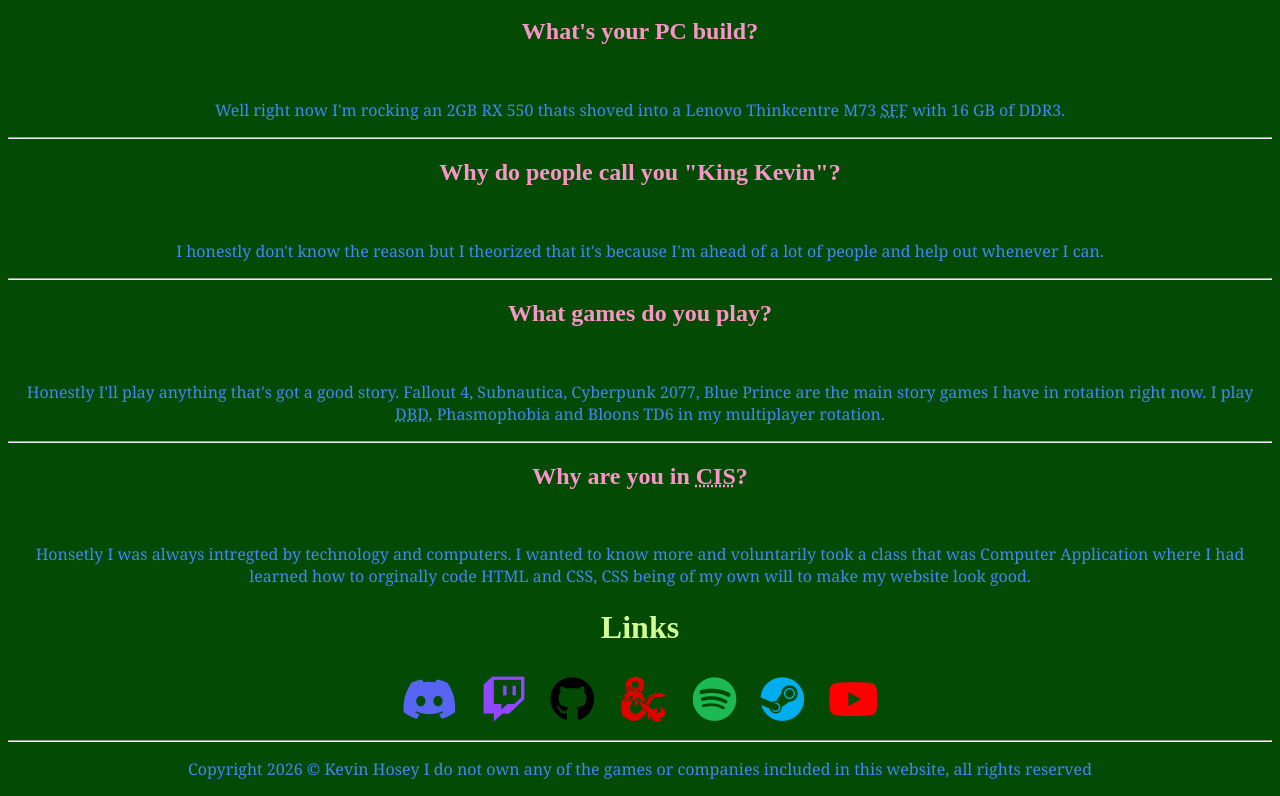
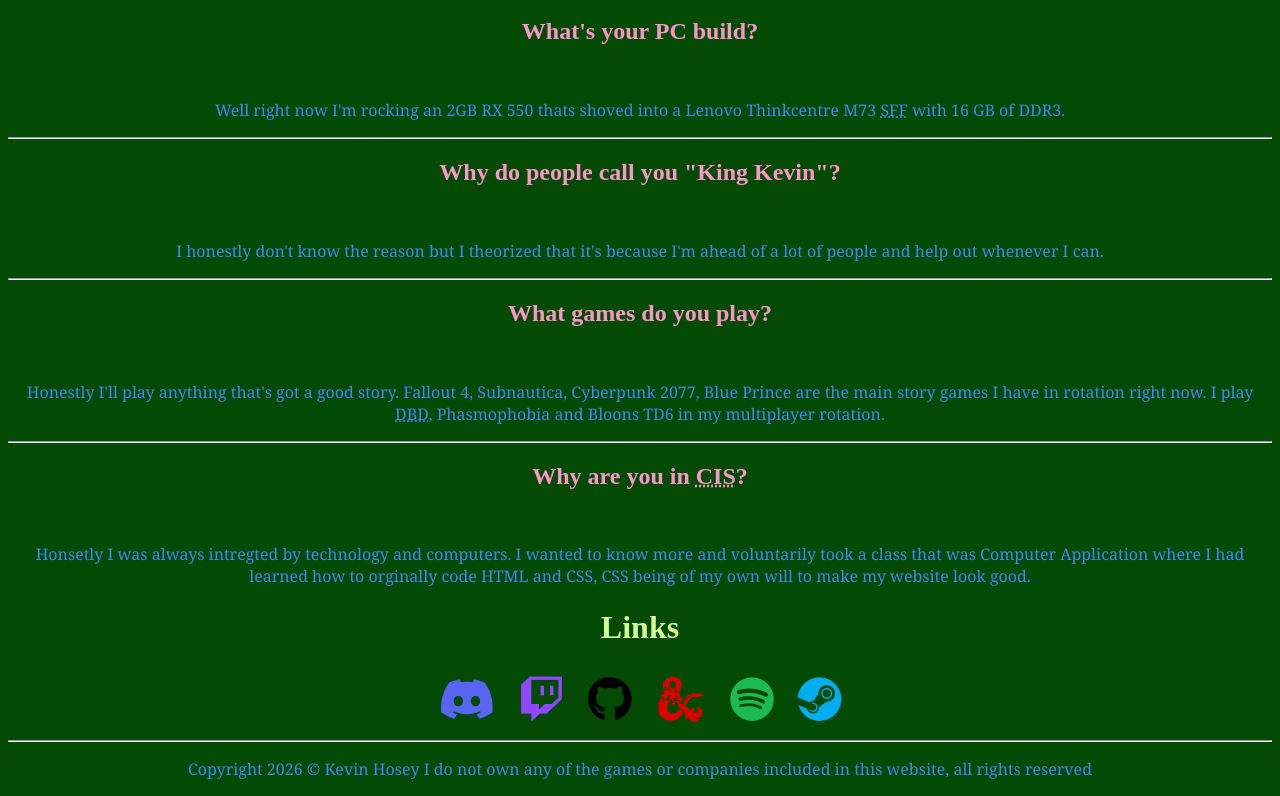
Before and after one commit to kjhosey/kjhosey.github.io, a plain HTML site: page goals.html in a window 1280 px wide. Shown: the part 727-1523 px from the top of the page. Drawn offline with Linux system fonts and the light colour scheme.

Commit message:
Update goals.html

```diff
--- a/goals.html
+++ b/goals.html
@@ -68,10 +68,9 @@
 					<a href="https://discord.com/824391567530786816" target="_blank"><i class="fa-brands fa-discord"></i></a>
 					<a href="https://twitch.tv/voxtagram8k" target="_blank"><i class="fa-brands fa-twitch"></i></a>
 					<a href="https://github.com/kjhosey" target="_blank"><i class="fa-brands fa-github"></i></a>
-					<a href="" target="_blank"><i class="fa-brands fa-d-and-d"></i></a>
+					<a href="https://www.dndbeyond.com/members/kjhosey2009" target="_blank"><i class="fa-brands fa-d-and-d"></i></a>
 					<a href="https://open.spotify.com/user/31ta7tq2xxyg3ruo5bsctfzor7wu" target="_blank"><i class="fa-brands fa-spotify"></i></a>
 					<a href="https://steamcommunity.com/profiles/76561199374387407" target="_blank"><i class="fa-brands fa-steam"></i></a>
-					<a href="" target="_blank"><i class="fa-brands fa-youtube"></i></a>
 				</div>
 		</content>
 			<hr>
```
